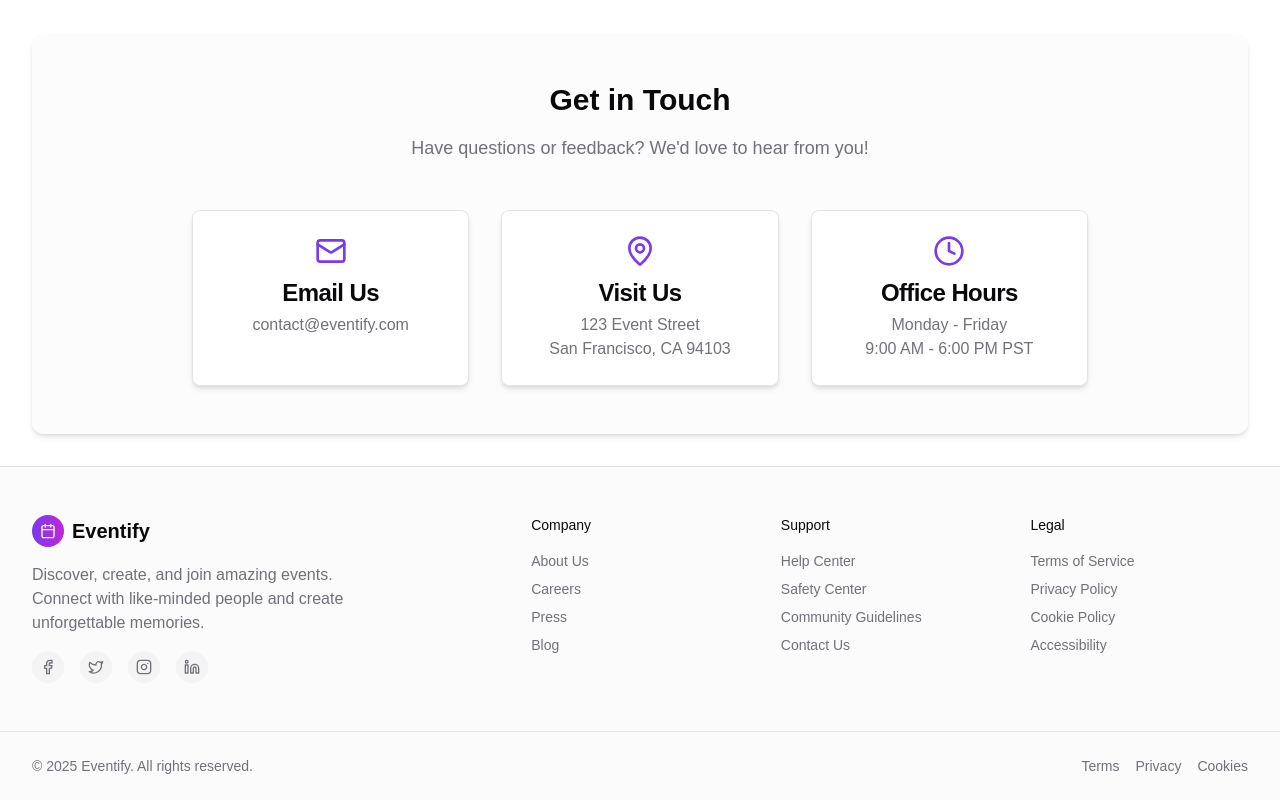
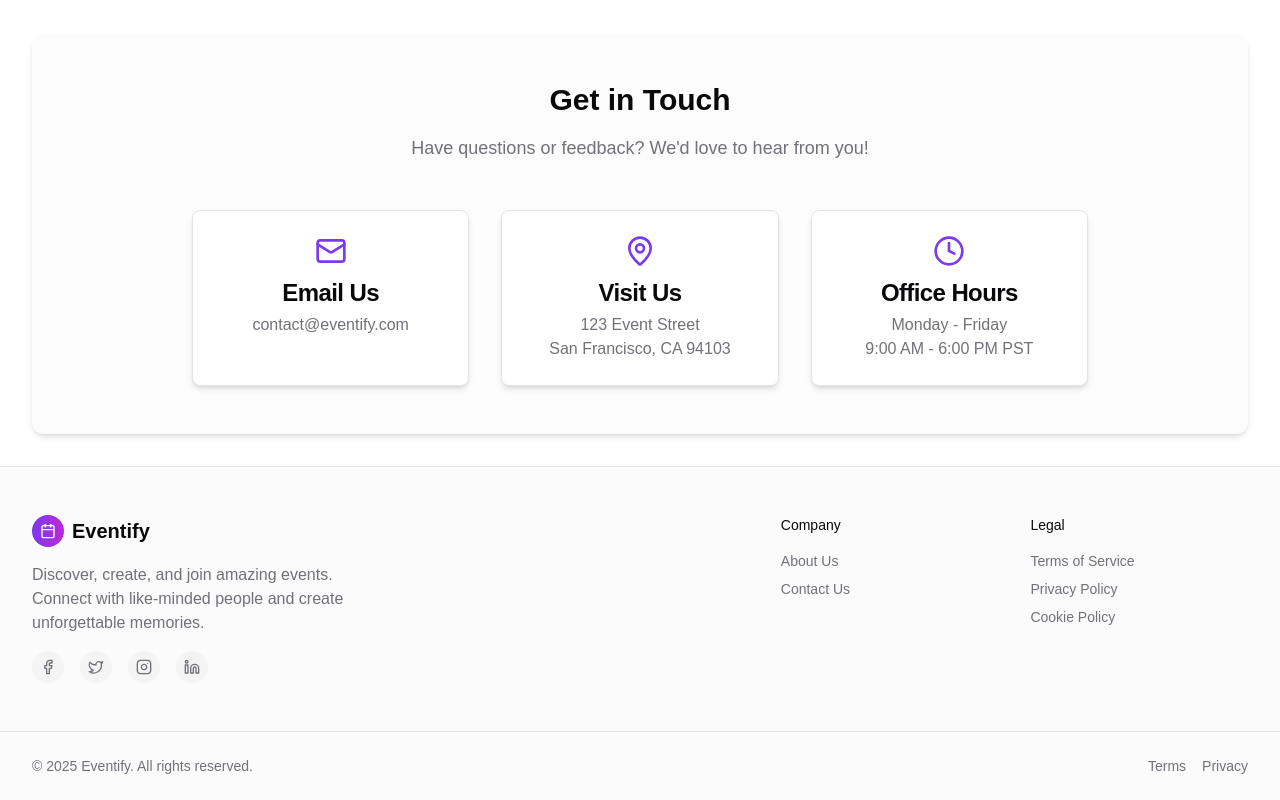
Before and after one commit to rockyhaque/eventlyze-client, a Next.js app: page /about-us in a window 1280 px wide. Shown: the part 1490-2290 px from the top of the page. Built offline with nearby package versions, Linux system fonts and the light colour scheme; a web font is replaced by a local one.

Commit message:
fix: removed message

```diff
--- a/components/footer.tsx
+++ b/components/footer.tsx
@@ -104,6 +104,7 @@ export function Footer() {
               </Link>
             </div>
           </div>
+          <div></div>
 
           <div>
             <h3 className="mb-4 text-sm font-medium">Company</h3>
@@ -113,42 +114,7 @@ export function Footer() {
                   About Us
                 </Link>
               </li>
-              <li>
-                <Link href="#" className="text-muted-foreground transition-colors hover:text-foreground">
-                  Careers
-                </Link>
-              </li>
-              <li>
-                <Link href="#" className="text-muted-foreground transition-colors hover:text-foreground">
-                  Press
-                </Link>
-              </li>
-              <li>
-                <Link href="#" className="text-muted-foreground transition-colors hover:text-foreground">
-                  Blog
-                </Link>
-              </li>
-            </ul>
-          </div>
 
-          <div>
-            <h3 className="mb-4 text-sm font-medium">Support</h3>
-            <ul className="space-y-2 text-sm">
-              <li>
-                <Link href="#" className="text-muted-foreground transition-colors hover:text-foreground">
-                  Help Center
-                </Link>
-              </li>
-              <li>
-                <Link href="#" className="text-muted-foreground transition-colors hover:text-foreground">
-                  Safety Center
-                </Link>
-              </li>
-              <li>
-                <Link href="#" className="text-muted-foreground transition-colors hover:text-foreground">
-                  Community Guidelines
-                </Link>
-              </li>
               <li>
                 <Link href="#" className="text-muted-foreground transition-colors hover:text-foreground">
                   Contact Us
@@ -156,6 +122,7 @@ export function Footer() {
               </li>
             </ul>
           </div>
+
 
           <div>
             <h3 className="mb-4 text-sm font-medium">Legal</h3>
@@ -175,11 +142,7 @@ export function Footer() {
                   Cookie Policy
                 </Link>
               </li>
-              <li>
-                <Link href="#" className="text-muted-foreground transition-colors hover:text-foreground">
-                  Accessibility
-                </Link>
-              </li>
+
             </ul>
           </div>
         </div>
@@ -197,9 +160,7 @@ export function Footer() {
             <Link href="#" className="text-sm text-muted-foreground transition-colors hover:text-foreground">
               Privacy
             </Link>
-            <Link href="#" className="text-sm text-muted-foreground transition-colors hover:text-foreground">
-              Cookies
-            </Link>
+
           </div>
         </div>
       </div>
```
